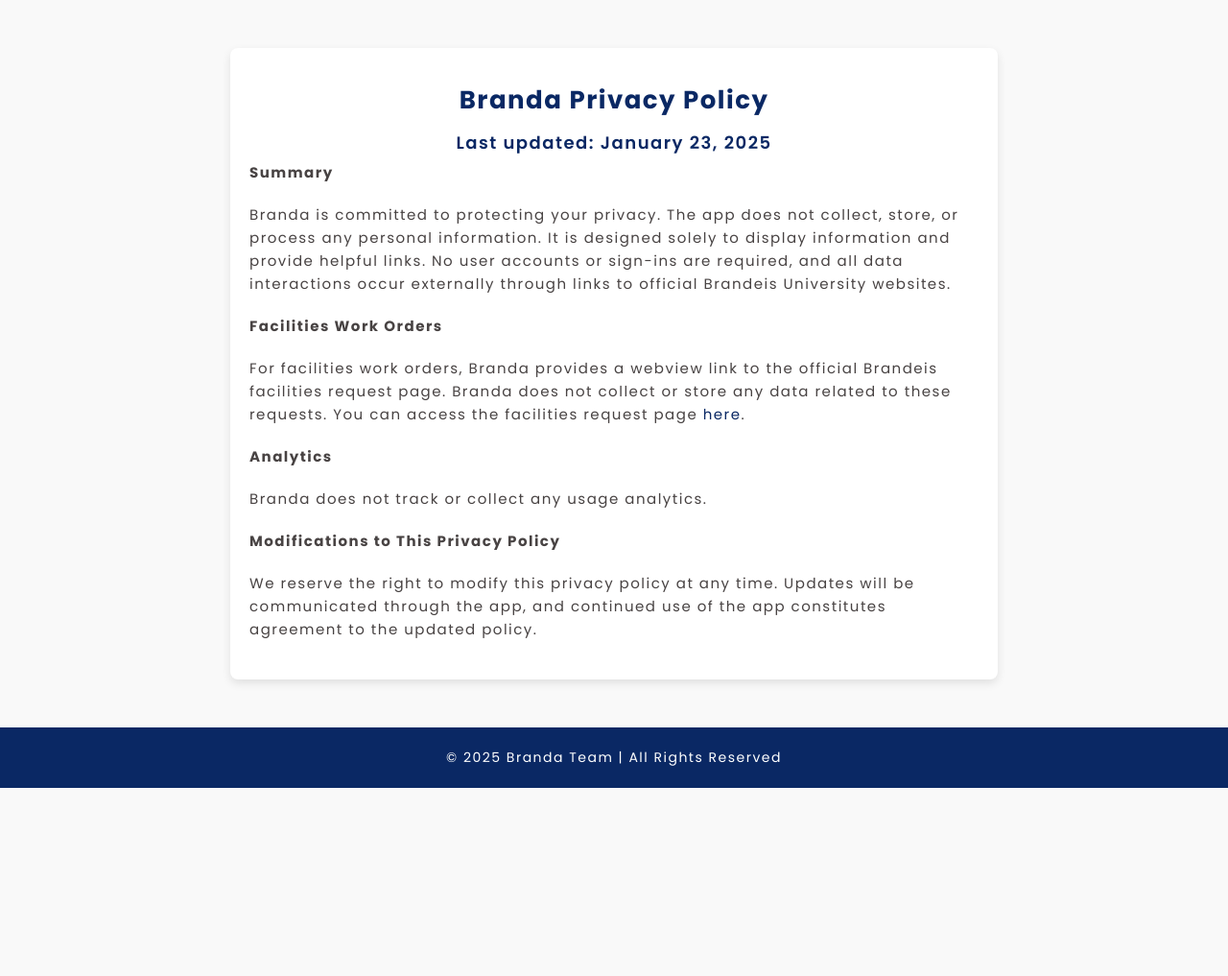
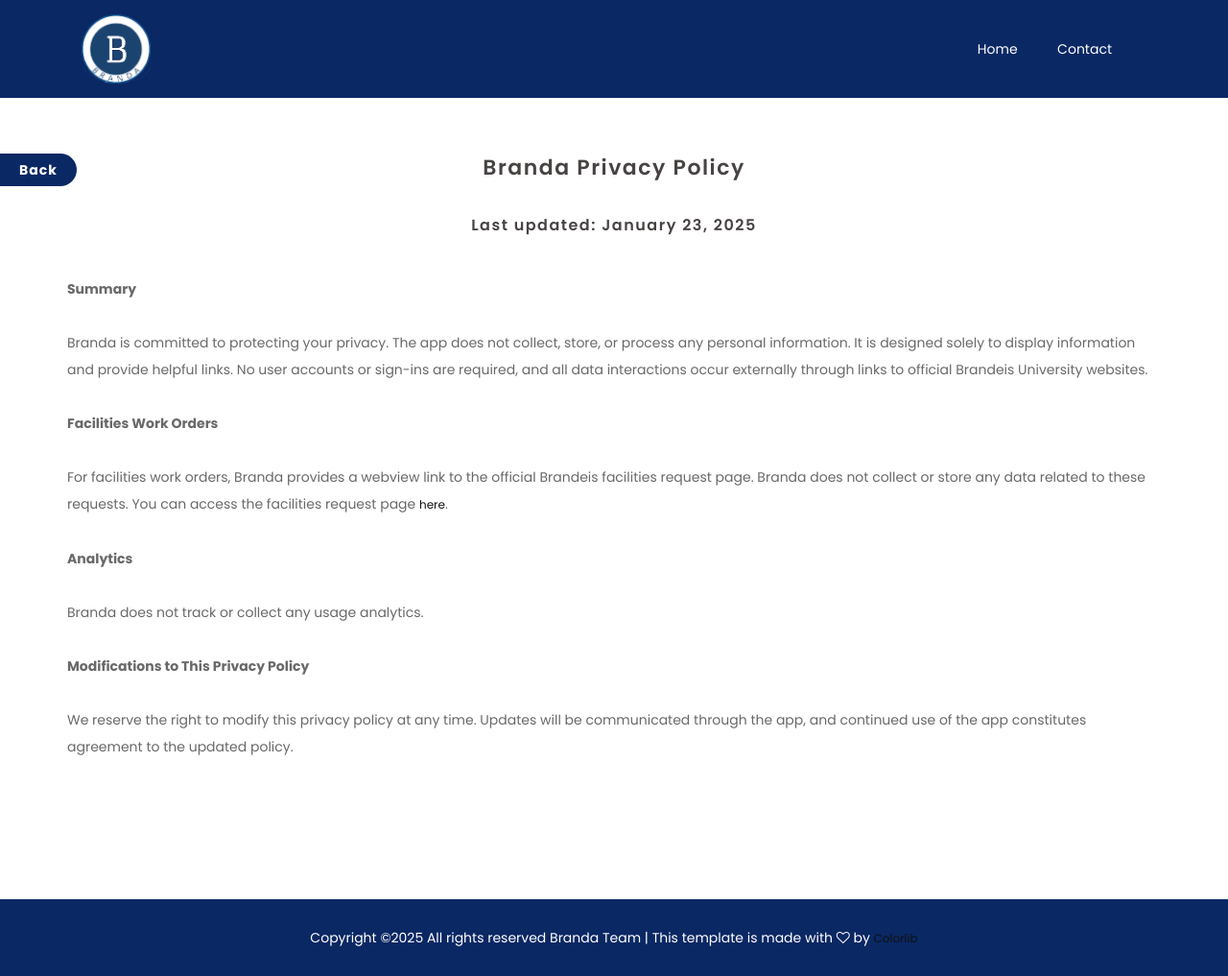
Before and after one commit to Brandaapp/Website-2025-Spring, a plain HTML site: page privacyPolicy.html in a window 1280 px wide. Shown: the whole page at 96% size. Before the commit the page ends 821 px from the top, so only its background shows below. Drawn offline with Linux system fonts and the light colour scheme.

Commit message:
Update privacyPolicy.html

```diff
--- a/privacyPolicy.html
+++ b/privacyPolicy.html
@@ -1,96 +1,188 @@
 <!DOCTYPE html>
+
 <html lang="en">
 
 <head>
-    <!-- Basic Page Needs -->
+    <!--- Basic Page Needs  -->
     <meta charset="utf-8">
-    <title>Branda Privacy Policy</title>
+    <title>Branda</title>
     <meta http-equiv="X-UA-Compatible" content="IE=edge">
-    <!-- Mobile Specific Meta -->
+    <!-- Mobile Specific Meta  -->
     <meta name="viewport" content="width=device-width, initial-scale=1, maximum-scale=1">
     <!-- CSS -->
     <link rel="stylesheet" href="assets/css/bootstrap.min.css">
+    <link rel="stylesheet" href="assets/css/jquery-ui.css">
+    <link rel="stylesheet" href="assets/css/font-awesome.min.css">
+    <link rel="stylesheet" href="assets/css/owl.carousel.min.css">
+    <link rel="stylesheet" href="assets/css/slicknav.min.css">
+    <link rel="stylesheet" href="assets/css/magnificpopup.css">
+    <link rel="stylesheet" href="assets/css/jquery.mb.YTPlayer.min.css">
+    <link rel="stylesheet" href="assets/css/typography.css">
     <link rel="stylesheet" href="assets/css/style.css">
+    <link rel="stylesheet" href="assets/css/responsive.css">
+    <!-- Favicon -->
     <link rel="shortcut icon" type="image/png" href="assets/img/icon/BrandaLogo18.png">
+    <!-- HTML5 Shim and Respond.js IE8 support of HTML5 elements and media queries -->
+    <!-- WARNING: Respond.js doesn't work if you view the page via file:// -->
+    <!--[if lt IE 9]>
+        <script src="https://oss.maxcdn.com/libs/html5shiv/3.7.0/html5shiv.js"></script>
+        <script src="https://oss.maxcdn.com/libs/respond.js/1.4.2/respond.min.js"></script>
+        <![endif]-->
     <style type="text/css">
-        body {
+        .TitleStyle {
+            text-align: center;
+            font-weight: 600;
+            font-size: 22px;
+            letter-spacing: 1.5px;
+            color: #484343;
+            line-height: 30px;
             font-family: 'Poppins', sans-serif;
-            line-height: 1.6;
-            margin: 0;
-            padding: 0;
-            background-color: #f9f9f9;
-            color: #484343;
         }
 
-        .container {
-            max-width: 800px;
-            margin: 50px auto;
-            padding: 20px;
-            background: #fff;
-            box-shadow: 0px 4px 10px rgba(0, 0, 0, 0.1);
-            border-radius: 8px;
+        .TitleStyle2 {
+            text-align: center;
+            font-weight: 600;
+            font-size: 16px;
+            letter-spacing: 1.5px;
+            color: #484343;
+            line-height: 30px;
+            font-family: 'Poppins', sans-serif;
         }
 
-        h1, h2 {
-            text-align: center;
-            color: #0a2864;
+        @media (min-width: 767px) {
+            .TopMargin {
+                height: 0px;
+            }
         }
 
-        h1 {
-            font-size: 26px;
-            font-weight: 700;
+        @media (min-width: 240px) {
+            .TopMargin {
+                height: 40px;
+            }
         }
 
-        h2 {
-            font-size: 18px;
-            font-weight: 600;
-            margin-top: 20px;
+        @media (max-width: 239px) {
+            .TopMargin {
+                height: 0px;
+            }
         }
 
-        p {
-            margin-bottom: 20px;
+        .TopMargin {
+            width: 0;
         }
 
-        a {
-            color: #0a2864;
-            text-decoration: none;
+        .BackBut {
+            background-color: rgb(10, 40, 100);
+            color: white;
+            border: none;
+            border-top-right-radius: 20px;
+            border-bottom-right-radius: 20px;
+            font-family: 'Poppins', sans-serif;
+            font-size: 14px;
+            position: absolute;
+            padding: 2px;
+            width: 80px;
+            height: auto;
+            transition: all .2s ease;
         }
 
-        a:hover {
-            text-decoration: underline;
-        }
-
-        footer {
-            text-align: center;
-            padding: 20px;
-            background: #0a2864;
-            color: #fff;
-            margin-top: 30px;
-            font-size: 14px;
+        .BackBut:hover {
+            background-color: rgb(20, 63, 147);
+            border-top-left-radius: 20px;
+            border-bottom-left-radius: 20px;
+            margin-left: 5px;
         }
     </style>
 </head>
 
 <body>
-    <div class="container">
-        <h1>Branda Privacy Policy</h1>
-        <h2>Last updated: January 23, 2025</h2>
-        <p><strong>Summary</strong></p>
-        <p>Branda is committed to protecting your privacy. The app does not collect, store, or process any personal information. It is designed solely to display information and provide helpful links. No user accounts or sign-ins are required, and all data interactions occur externally through links to official Brandeis University websites.</p>
+    <!-- preloader area start -->
+    <div id="preloader">
+        <div class="spinner"></div>
+    </div>
+    <!-- preloader area end -->
+    <!-- header area start -->
+    <header id="header">
+        <div class="header-area" style="background-color:rgb(10, 40, 100); padding-bottom: 15px;">
+            <div class="container" style="margin-top: 15px;">
+                <div class="col-md-3 col-sm-12 col-xs-12">
+                    <div class="logo">
+                        <a href="index.html"><img style="width: 72px; height: 72px;" src='assets/img/icon/logo.png' border="2"></a>
+                    </div>
+                </div>
+                <div class="col-md-9 hidden-xs hidden-sm">
+                    <div class="main-menu">
+                        <nav class="nav-menu">
+                            <ul>
+                                <li><a href="index.html#home">Home</a></li>
+                                <li><a href="index.html#contact">Contact</a></li>
+                            </ul>
+                        </nav>
+                    </div>
+                </div>
+                <div class="col-sm-12 col-xs-12 visible-sm visible-xs">
+                    <div class="mobile_menu"></div>
+                </div>
+            </div>
+        </div>
+    </header>
+    <!-- header area end -->
+    <div class="TopMargin"></div>
+    <!-- blog post area start -->
+    <div class="blog-details ptb--120">
+        <button onclick="location.href='index.html';" class="BackBut"><b>Back</b></button>
+        <div class="container">
+            <div class="blog-info">
+                <h2 id="Policy" class="TitleStyle">Branda Privacy Policy</h2>
+                <br>
+                <h2 class="TitleStyle2">Last updated: January 23, 2025</h2>
+                <br>
+                <div class="blog-summery">
+                    <p>
+                        <strong>Summary</strong>
+                        <br><br>
+                        Branda is committed to protecting your privacy. The app does not collect, store, or process any personal information. It is designed solely to display information and provide helpful links. No user accounts or sign-ins are required, and all data interactions occur externally through links to official Brandeis University websites.
+                        <br><br>
+                        <strong>Facilities Work Orders</strong>
+                        <br><br>
+                        For facilities work orders, Branda provides a webview link to the official Brandeis facilities request page. Branda does not collect or store any data related to these requests. You can access the facilities request page <a href="http://www.brandeis.edu/facilities/requests/index.html" target="_blank">here</a>.
+                        <br><br>
+                        <strong>Analytics</strong>
+                        <br><br>
+                        Branda does not track or collect any usage analytics.
+                        <br><br>
+                        <strong>Modifications to This Privacy Policy</strong>
+                        <br><br>
+                        We reserve the right to modify this privacy policy at any time. Updates will be communicated through the app, and continued use of the app constitutes agreement to the updated policy.
+                    </p>
+                </div>
+            </div>
+        </div>
 
-        <p><strong>Facilities Work Orders</strong></p>
-        <p>For facilities work orders, Branda provides a webview link to the official Brandeis facilities request page. Branda does not collect or store any data related to these requests. You can access the facilities request page <a href="http://www.brandeis.edu/facilities/requests/index.html" target="_blank">here</a>.</p>
-
-        <p><strong>Analytics</strong></p>
-        <p>Branda does not track or collect any usage analytics.</p>
-
-        <p><strong>Modifications to This Privacy Policy</strong></p>
-        <p>We reserve the right to modify this privacy policy at any time. Updates will be communicated through the app, and continued use of the app constitutes agreement to the updated policy.</p>
     </div>
-
+    <!-- blog post area end -->
+    <!-- footer area start -->
     <footer>
-        &copy; <script>document.write(new Date().getFullYear());</script> Branda Team | All Rights Reserved
+        <div class="footer-area" style="background-color:rgb(10, 40, 100);">
+            <div class="container">
+                <p>
+                    Copyright &copy;<script>document.write(new Date().getFullYear());</script> All rights reserved Branda Team | This template is made with <i class="fa fa-heart-o" aria-hidden="true"></i> by <a href="https://colorlib.com" target="_blank">Colorlib</a>
+                </p>
+            </div>
+        </div>
     </footer>
+    <!-- footer area end -->
+    <!-- Scripts -->
+    <script src="assets/js/jquery-3.2.0.min.js"></script>
+    <script src="assets/js/jquery-ui.js"></script>
+    <script src="assets/js/bootstrap.min.js"></script>
+    <script src="assets/js/jquery.slicknav.min.js"></script>
+    <script src="assets/js/owl.carousel.min.js"></script>
+    <script src="assets/js/magnific-popup.min.js"></script>
+    <script src="assets/js/counterup.js"></script>
+    <script src="assets/js/jquery.waypoints.min.js"></script>
+    <script src="assets/js/jquery.mb.YTPlayer.min.js"></script>
+    <script src="assets/js/theme.js"></script>
 </body>
 
 </html>
```
